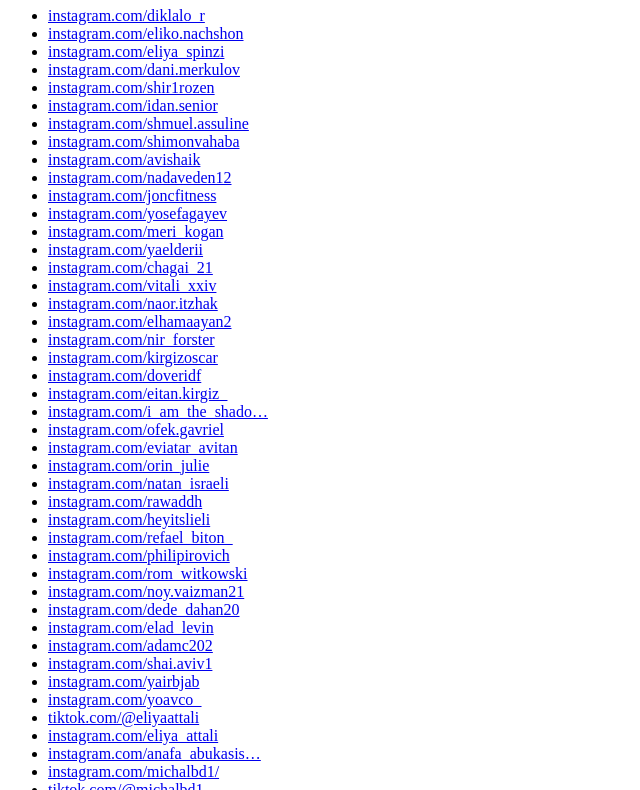
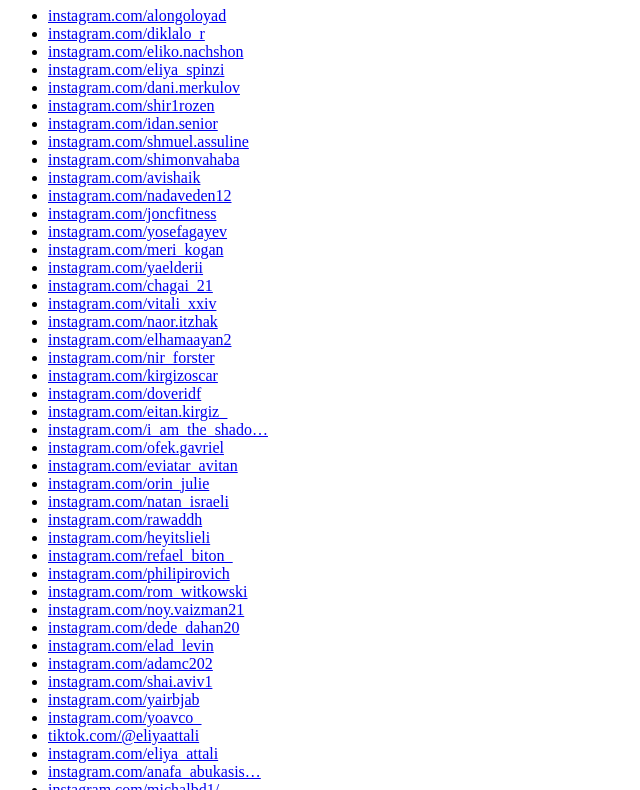
Before and after one commit to ihsanupdate/indonesia_julid_fisabilillah, a plain HTML site: page index.html in a window 1280 px wide. Shown: the part 73-863 px from the top of the page, without its empty margins (0-640 px from the left). Drawn offline with Linux system fonts and the light colour scheme.

Commit message:
Update index.html
update

```diff
--- a/index.html
+++ b/index.html
@@ -10,6 +10,7 @@
     <h1>Daftar Sosmed</h1>
 
     <ul>
+        <li><a href="https://www.instagram.com/alongoloyad" target="_blank">instagram.com/alongoloyad</a></li>
         <li><a href="https://www.instagram.com/diklalo_r" target="_blank">instagram.com/diklalo_r</a></li>
 <li><a href="https://www.instagram.com/eliko.nachshon" target="_blank">instagram.com/eliko.nachshon</a></li>
 <li><a href="https://www.instagram.com/eliya_spinzi" target="_blank">instagram.com/eliya_spinzi</a></li>
```
